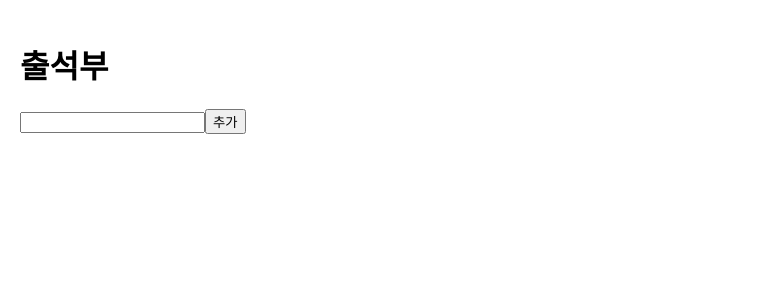
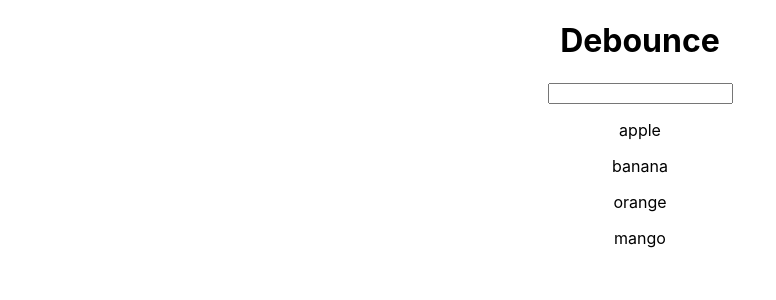
Before and after one commit to kmwdevelop/react-hook-playground, a React (Create React App) app: page / in a window 1280 px wide. Shown: the top 300 px of the page, without its empty margins (0-776 px from the left). Built offline with nearby package versions, Linux system fonts and the light colour scheme.

Commit message:
debounce 학습

```diff
--- /dev/null
+++ b/src/hook_example/debounce/App_debounce.js
@@ -0,0 +1,51 @@
+import { useEffect, useState } from "react";
+
+const App_debounce = () => {
+  const fetchFromServer = (word) => {
+    console.log("fetching from server");
+    const serverItem = ["apple", "banana", "orange", "mango"];
+
+    const filteredItems = serverItem.filter((item) => {
+      return item.includes(word);
+    });
+
+    return filteredItems;
+  };
+
+  const [text, setText] = useState("");
+  const [data, setData] = useState([]);
+
+  // Debounce: text가 바뀔 때마다 fetchFromServer를 호출하지 않고, 1초 뒤에 fetchFromServer를 호출한다.
+  // 1초 안에 text가 바뀌면 이전에 호출한 fetchFromServer는 취소된다.
+  useEffect(() => {
+    const timer = setTimeout(() => {
+      setData(fetchFromServer(text));
+    }, [300]);
+
+    return () => {
+      clearTimeout(timer);
+    };
+  }, [text]);
+
+  return (
+    <div style={{ justifyItems: "center", alignContent: "center" }}>
+      <h1>Debounce</h1>
+      <input
+        type="text"
+        onChange={(e) => {
+          console.log(e.target.value);
+          setText(e.target.value);
+        }}
+      />
+      {data.map((item) => {
+        return (
+          <div key={item}>
+            <p>{item}</p>
+          </div>
+        );
+      })}
+    </div>
+  );
+};
+
+export default App_debounce;
--- a/src/index.js
+++ b/src/index.js
@@ -15,11 +15,12 @@ import App_useEffect2 from "./hook_example/useEffect/App_useEffect2";
 import App_useMemo from "./hook_example/App_useMemo";
 import App_useReducer from "./hook_example/useReducer/App_useReducer";
 import App_useReducer02 from "./hook_example/useReducer/App_useReducer02";
+import App_debounce from "./hook_example/debounce/App_debounce";
 
 const root = ReactDOM.createRoot(document.getElementById("root"));
 root.render(
   <React.StrictMode>
-    <App_useReducer02 />
+    <App_debounce />
   </React.StrictMode>
 );
 
```
